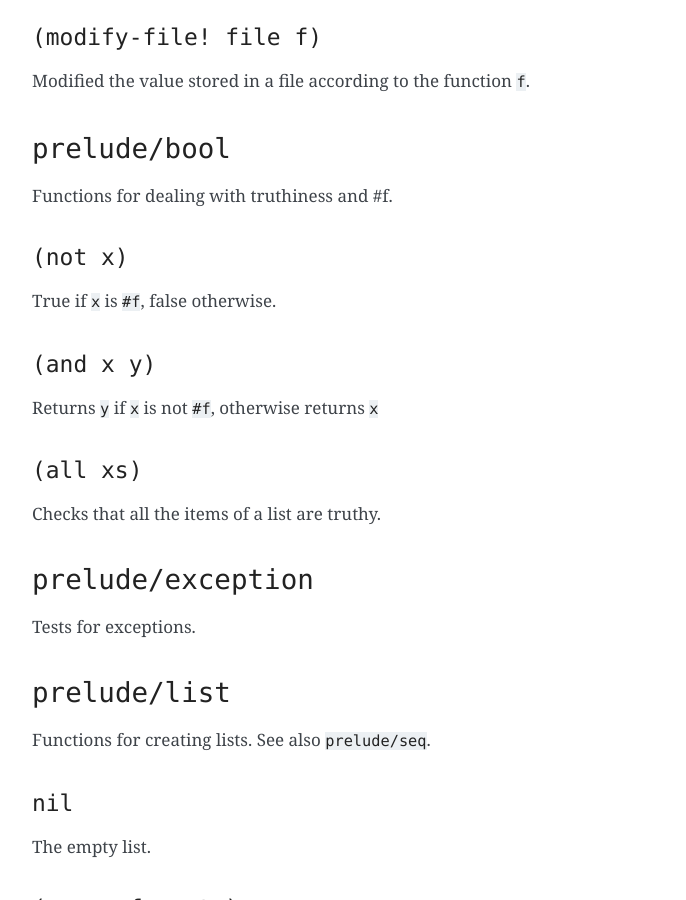
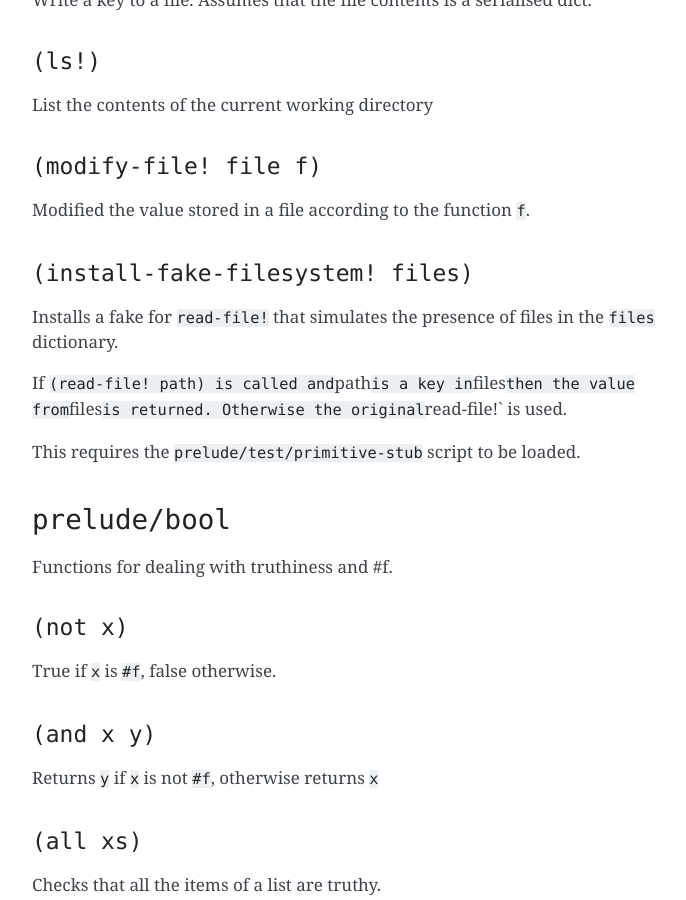
Before and after one commit to radicle-dev/radicle-alpha, a Sphinx documentation site: the page built from docs/source/reference.rst, in a window 1280 px wide and 900 px high, scrolled down 17542 px. Shown: the whole window, without its empty margins (388-1074 px from the left). Built offline with Sphinx 7.4.7, drawn with Linux system fonts in a browser that asks for light colours; pages that are not in the unit, such as notebooks, are missing from menus; some of the changed text lies outside the part shown.

Commit message:
Make it possible to run rad/monadic tests stand alone
The tests for `rad/monadic/issues` and `rad/monadic/names` can now be
run with `radicle test/all.rad`. This allows us to eliminate them from
the Haskell tests.

To accomplish this we need to provide fakes for filesystem access and a
fake clock.

```diff
--- a/cloudbuild.yaml
+++ b/cloudbuild.yaml
@@ -48,7 +48,7 @@
       apt-get -yqq install libpq-dev
       stack build --fast --test --no-terminal --pedantic
 
-      stack exec -- radicle test/prelude.rad
+      stack exec -- radicle test/all.rad
 
       ./images/radicle-server/ci-copy-bin.sh
 
--- a/docs/source/reference.rst
+++ b/docs/source/reference.rst
@@ -404,6 +404,13 @@
 Given an ISO 8601 formatted Coordinated Universal Time (UTC) timestamp,
 returns the corresponding Unix epoch time, i.e., the number of seconds
 since Jan 01 1970 (UTC).
+
+``from-unix-epoch``
+~~~~~~~~~~~~~~~~~~~
+
+Given an integer the represents seconds from the unix epock return an
+ISO 8601 formatted Coordinated Universal Time (UTC) timestamp
+representing that time.
 
 ``now!``
 ~~~~~~~~
@@ -840,6 +847,18 @@
 
 Modified the value stored in a file according to the function ``f``.
 
+``(install-fake-filesystem! files)``
+~~~~~~~~~~~~~~~~~~~~~~~~~~~~~~~~~~~~
+
+Installs a fake for ``read-file!`` that simulates the presence of files
+in the ``files`` dictionary.
+
+If
+``(read-file! path) is called and``\ path\ ``is a key in``\ files\ ``then the value from``\ files\ ``is returned. Otherwise the original``\ read-file!\`
+is used.
+
+This requires the ``prelude/test/primitive-stub`` script to be loaded.
+
 ``prelude/bool``
 ----------------
 
--- a/reference-doc.yaml
+++ b/reference-doc.yaml
@@ -90,6 +90,7 @@
 # Time
 - timestamp?
 - unix-epoch
+- from-unix-epoch
 - now!
 # JSON
 - to-json
```
Also changed, not shown: 13 other files.
